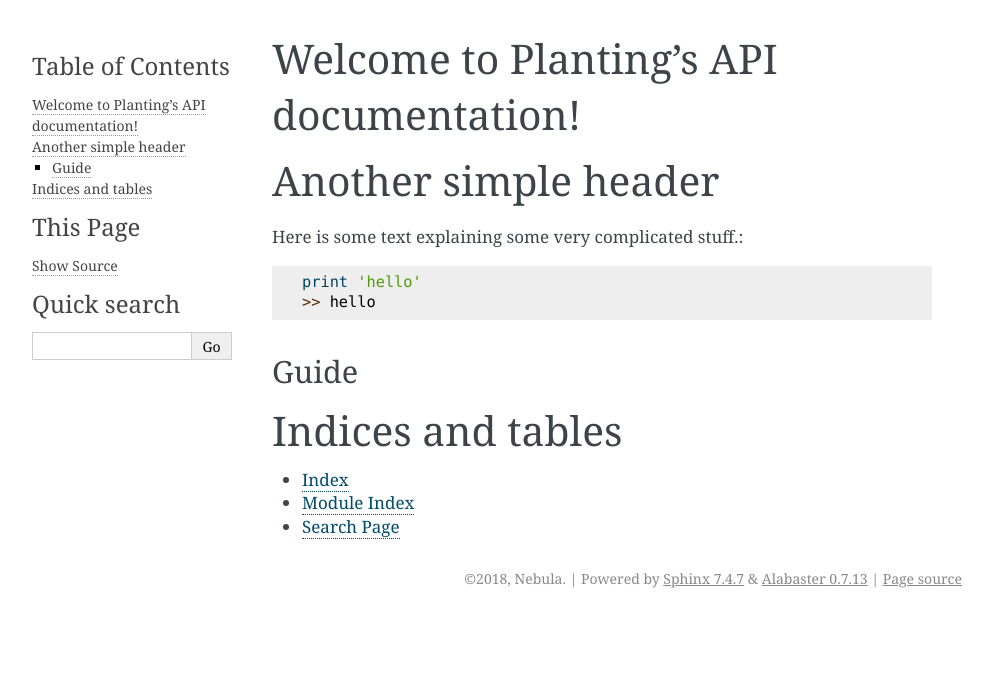
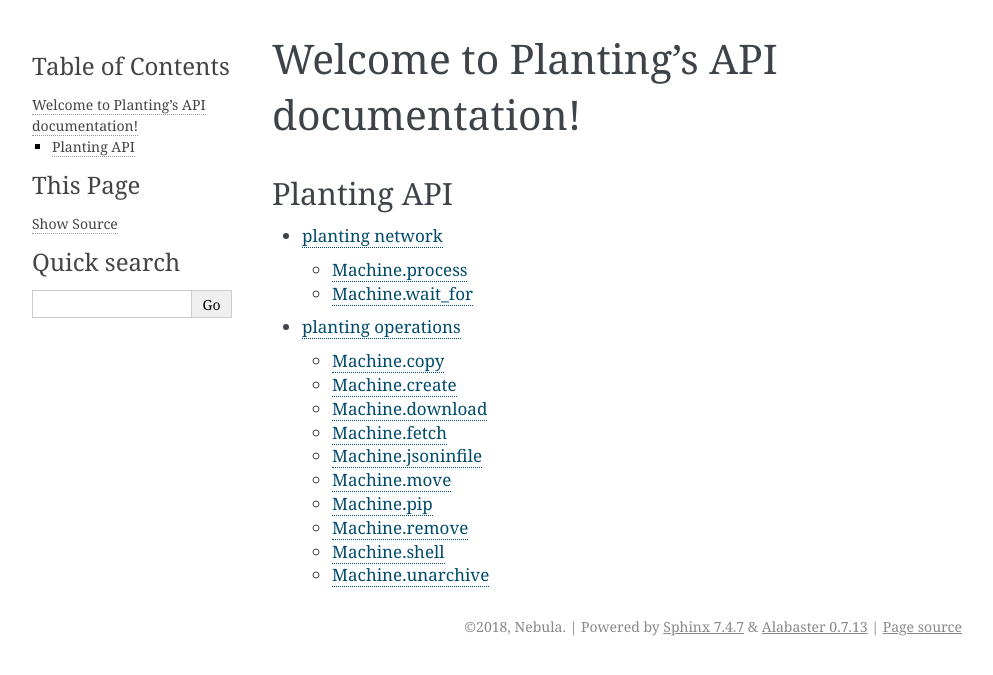
Before and after one commit to yt-nebula/planting, a Sphinx documentation site: the page built from docs/source/index.rst, in a window 1280 px wide. Shown: the top 675 px of the page, without its empty margins (148-1141 px from the left). Built offline with Sphinx 7.4.7, drawn with Linux system fonts in a browser that asks for light colours.

Commit message:
modify sphinx .rst file

```diff
--- a/docs/source/index.rst
+++ b/docs/source/index.rst
@@ -6,23 +6,11 @@
 Welcome to Planting's API documentation!
 ========================================
 
-Another simple header
-=====================
-
-Here is some text explaining some very complicated stuff.::
-
-    print 'hello'
-    >> hello
-
-Guide
-^^^^^
+Planting API
+^^^^^^^^^^^^^^^^^
 
 .. toctree::
    :maxdepth: 2
 
-Indices and tables
-==================
-
-* :ref:`genindex`
-* :ref:`modindex`
-* :ref:`search`
+   planting.planting_module.network
+   planting.planting_module.operations
--- /dev/null
+++ b/docs/source/planting.planting_module.operations.rst
@@ -0,0 +1,72 @@
+planting operations
+============================================
+
+Machine.copy
+------------------------------------------------
+
+.. automodule:: planting.planting_module.operations.copy
+    :members:
+    :show-inheritance:
+
+Machine.create
+--------------------------------------------------
+
+.. automodule:: planting.planting_module.operations.create
+    :members:
+    :show-inheritance:
+
+Machine.download
+----------------------------------------------------
+
+.. automodule:: planting.planting_module.operations.download
+    :members:
+    :show-inheritance:
+
+Machine.fetch
+-------------------------------------------------
+
+.. automodule:: planting.planting_module.operations.fetch
+    :members:
+    :show-inheritance:
+
+Machine.jsoninfile
+------------------------------------------------------
+
+.. automodule:: planting.planting_module.operations.jsoninfile
+    :members:
+    :show-inheritance:
+
+Machine.move
+------------------------------------------------
+
+.. automodule:: planting.planting_module.operations.move
+    :members:
+    :show-inheritance:
+
+Machine.pip
+-----------------------------------------------
+
+.. automodule:: planting.planting_module.operations.pip
+    :members:
+    :show-inheritance:
+
+Machine.remove
+--------------------------------------------------
+
+.. automodule:: planting.planting_module.operations.remove
+    :members:
+    :show-inheritance:
+
+Machine.shell
+-------------------------------------------------
+
+.. automodule:: planting.planting_module.operations.shell
+    :members:
+    :show-inheritance:
+
+Machine.unarchive
+-----------------------------------------------------
+
+.. automodule:: planting.planting_module.operations.unarchive
+    :members:
+    :show-inheritance:
```
Also changed, not shown: docs/source/planting.planting_module.network.rst (added, +16 -0 lines).
